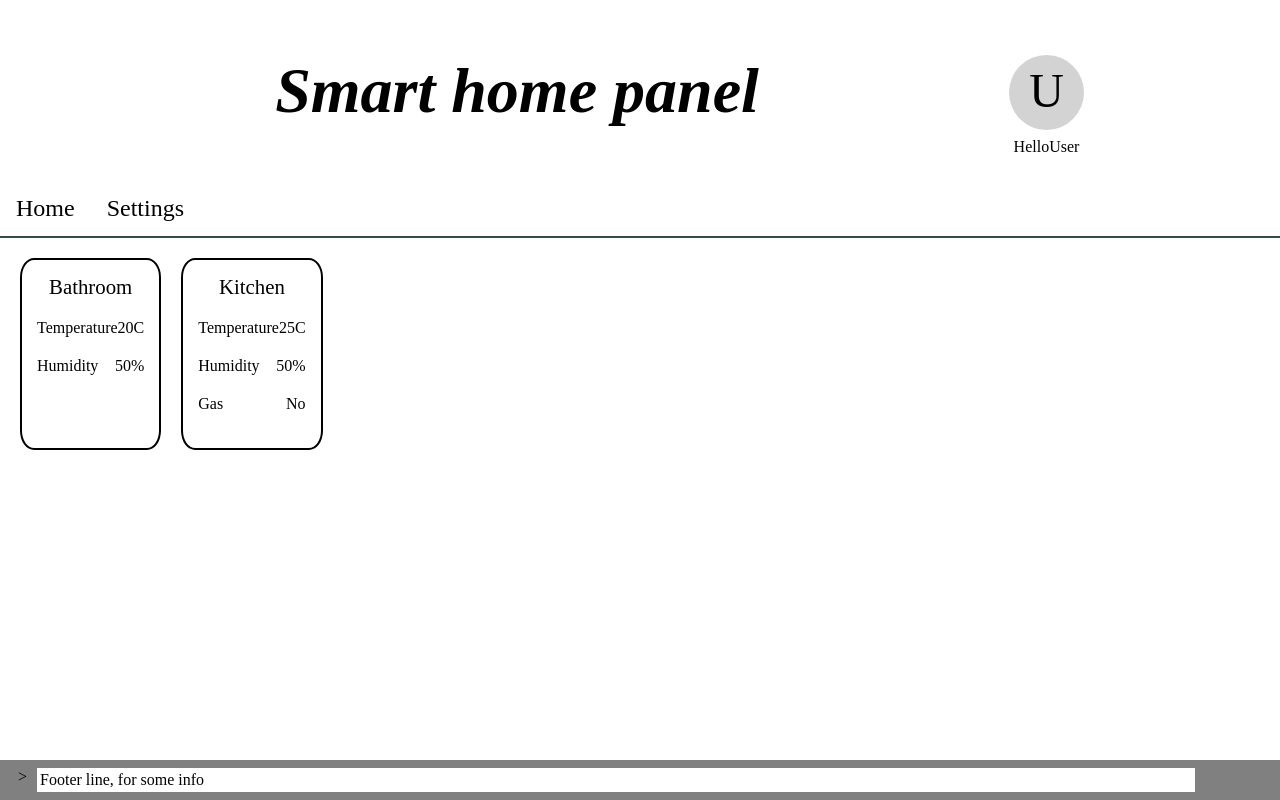
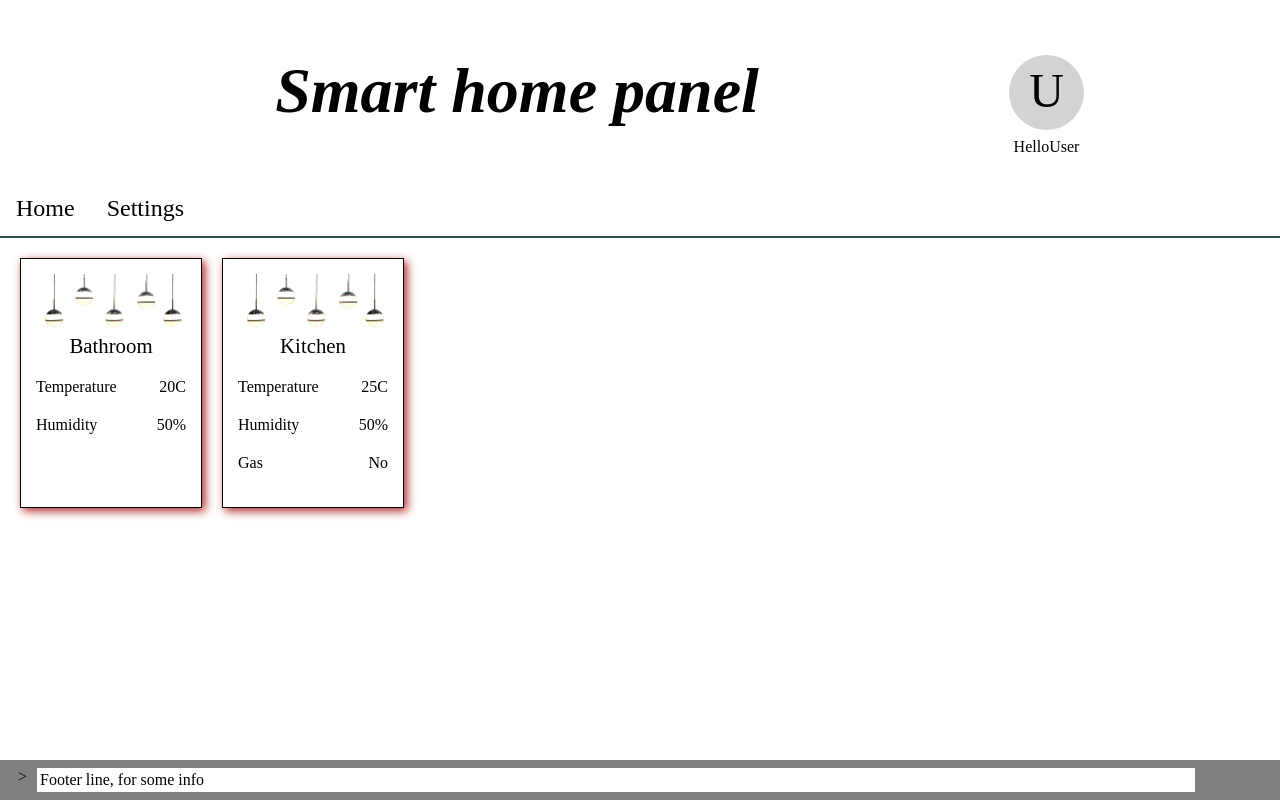
Before and after one commit to roman4i/smart-home-react, a React (Create React App) app: page / in a window 1280 px wide. Built offline with nearby package versions, Linux system fonts and the light colour scheme.

Commit message:
cards style rebuild

```diff
--- a/src/components/Navigation/Navigation.scss
+++ b/src/components/Navigation/Navigation.scss
@@ -1,5 +1,5 @@
 .navButtonsContainer {
-    overflow: hidden;
+    display: flex;
     border-bottom: 2px solid darkslategray;
     background-color: white;
 }
--- a/src/components/SensorCards/Card.jsx
+++ b/src/components/SensorCards/Card.jsx
@@ -12,6 +12,7 @@ const Card = (props) => {
 
     return (
         <div className="sensorCard">
+            <div className="cardTopImage"></div>
             <div className="cardTitle">{title}</div>
             {SensorsList}
         </div>
--- a/src/components/SensorCards/SensorCards.scss
+++ b/src/components/SensorCards/SensorCards.scss
@@ -1,10 +1,25 @@
 .sensorCard {
-    width: auto;
-    height: auto;
-    border-radius: 10%;
-    border: black 2px solid;
+    width: 150px;
+    height: 218px;
+    border: black 1px solid;
     margin-right: 20px;
     padding: 15px;
+    box-shadow: 3px 3px 9px firebrick;
+    background-color: white;
+    transition: scale 1s, margin 1s;
+}
+
+.sensorCard:hover {
+    scale: 1.2;
+    z-index: 10;
+    margin: 30px;
+}
+
+.cardTopImage {
+    background-image: url("../../assets/lamps-ext.png");
+    background-repeat: no-repeat;
+    background-size: contain;
+    height: 60px;
 }
 
 .cardTitle {
@@ -16,9 +31,9 @@
 .sensorString {
     display: flex;
     justify-content: space-between;
+    margin-bottom: 20px;
 }
 
 .sensorString div {
     text-decoration: darkolivegreen;
-    margin-bottom: 20px;
 }
```
Also changed, not shown: src/assets/lamps-ext.png (added).
